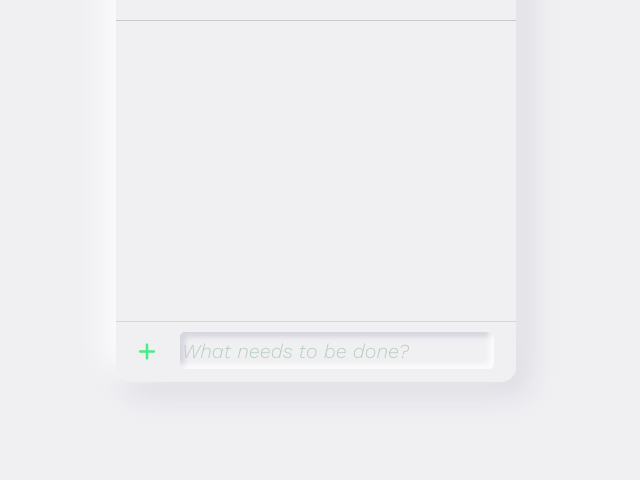
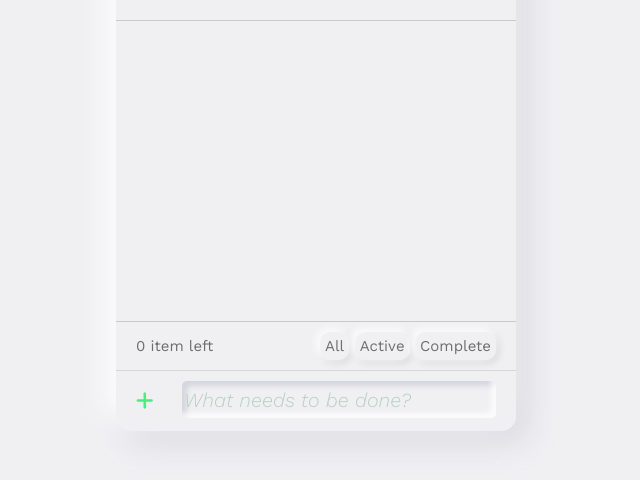
Before and after one commit to 2-double-G/TODO, a plain HTML site: page index.html in a window 1280 px wide. Shown: the part 170-650 px from the top of the page, without its empty margins (324-964 px from the left). Drawn offline with nearby package versions, Linux system fonts and the light colour scheme.

Commit message:
Add function showItemsLeft

```diff
--- a/index.html
+++ b/index.html
@@ -28,10 +28,16 @@
                 </li> -->
              </ul>
         </div>
-        <div class="item-left">
+        <div class="count">
+            <p><span id="item-left">0 item </span> left</p>
+            <div class="buttons">
+                <button>All</button>
+                <button>Active</button>
+                <button>Complete</button>
+            </div>
         </div>
         <div class="add-item">
-            <i class="fas fa-plus d"></i>
+            <i class="fas fa-plus"></i>
             <input class="input" type="text" placeholder="What needs to be done?">
         </div>
     </div>
--- a/src/css/style.css
+++ b/src/css/style.css
@@ -1,8 +1,8 @@
-body{
+body {
   padding: 0;
   margin: 0;
   background-color: #f0f0f3;
-    font-family: 'Work Sans', sans-serif;
+  font-family: "Work Sans", sans-serif;
 }
 /* ----------------------------------- */
 /* container */
@@ -40,19 +40,19 @@ body{
   background-color: #f0f0f3;
   height: 300px;
   max-height: 300px;
-    width:100%;
+  width: 100%;
   overflow: auto;
 }
-.body ul{
-    padding:0;
-    margin:0;
+.body ul {
+  padding: 0;
+  margin: 0;
 }
 .body::-webkit-scrollbar {
   display: none;
 }
 /* item */
 .item {
-    width:380px;
+  width: 380px;
   height: 45px;
   min-height: 45px;
   position: relative;
@@ -85,7 +85,7 @@ body{
   left: 15px;
 }
 .complete:hover {
-    color:#49ec85;
+  color: #49ec85;
 }
 /* delete icon */
 .delete {
@@ -96,29 +96,62 @@ body{
   color: #ff3869;
 }
 .text {
-    padding:0;
-    margin:0;
+  padding: 0;
+  margin: 0;
   font-size: 18px;
   max-width: 290px;
   left: 50px;
   color: #474747;
 }
-.fa-check-circle{
-    color:#49ec85;
+.fa-check-circle {
+  color: #49ec85;
 }
-.line-through{
+.line-through {
   text-decoration: line-through;
-    color : #ccc;
+  color: #ccc;
+}
+/* count items */
+.count {
+  border-top: 1px solid #c8c8ca;
+  display: flex;
+  justify-content: space-between;
+  align-items: center;
+  padding: 10px 20px;
+}
+.count p {
+  color: #6e6d6d;
+  font-size: 15px;
+  margin-block-start: 0;
+  margin-block-end: 0;
+}
+.buttons button {
+  outline: none;
+  border: none;
+  background-color: #f0f0f3;
+  font-family: "Work Sans", sans-serif;
+  font-size: 15px;
+  color: #6e6d6d;
+  border-radius: 10px;
+  padding: 5px;
+  box-shadow: -2px -2px 8px rgba(255, 255, 255, 1),
+    -2px -2px 12px rgba(255, 255, 255, 0.5),
+    inset 2px 2px 4px rgba(255, 255, 255, 0.1), 2px 2px 8px rgba(0, 0, 0, 0.15);
+}
+.buttons button:hover {
+  box-shadow: inset -2px -2px 8px rgba(255, 255, 255, 1),
+    inset -2px -2px 12px rgba(255, 255, 255, 0.5),
+    inset 2px 2px 4px rgba(255, 255, 255, 0.1),
+    inset 2px 2px 8px rgba(0, 0, 0, 0.15);
 }
 /* add new item */
 .add-item {
   background-color: #f0f0f3;
-    padding: 10px;
+  padding: 10px 20px;
   height: 40px;
   border-top: 1px solid #d8d5d5;
 
   display: flex;
-    justify-content: space-around;
+  justify-content: space-between;
   align-content: center;
 
   border-radius: 0 0 15px 15px;
@@ -127,13 +160,14 @@ body{
   font-size: 20px;
   color: #49ec85;
   align-self: center;
+  cursor: pointer;
 }
 .add-item input {
   background-color: transparent;
   border: none;
   border-radius: 5px;
 
-    font-family: 'Work Sans', sans-serif;
+  font-family: "Work Sans", sans-serif;
   font-size: 20px;
   font-weight: 300;
 
@@ -142,7 +176,6 @@ body{
 
   box-shadow: inset -5px -5px 5px 0 rgba(255, 255, 255, 0.7),
     inset 5px 5px 5px 0 rgba(174, 174, 192, 0.4);
-
 }
 .add-item input::-webkit-input-placeholder {
   color: #b9cfc1;
--- a/src/js/app.js
+++ b/src/js/app.js
@@ -71,6 +71,8 @@ function addItem() {
   id++;
   // Clear input
   INPUT.value = "";
+  // Counts the number of left items (for place of code where toDoList is updated)
+  showItemsLeft(toDoList);
 }
 
 //------------------------------------------------------------
@@ -81,9 +83,9 @@ LI.addEventListener("click", completeOrDelete);
 
 function completeOrDelete(event) {
   const ITEM = event.target;
+  // console.log(this);
   // Make item complete
   if (ITEM.classList.contains("complete")) {
-
     toDoList[ITEM.id].done = toDoList[ITEM.id].done ? false : true;
     // Swap fa-circle and fa-check-circle
     ITEM.classList.toggle(UNCHECK);
@@ -91,9 +93,27 @@ function completeOrDelete(event) {
     // Crosses out the completed element
     ITEM.parentNode.querySelector(".text").classList.toggle(DEL);
   } else if (ITEM.classList.contains("delete")) {
-
-    toDoList[ITEM.id].dlt = toDoList[ITEM.id].dlt ? true : false;
+    toDoList[ITEM.id].dlt = true;
     // Remove item from DOM
     ITEM.parentNode.parentNode.removeChild(ITEM.parentNode);
   }
+  // Counts the number of left items (for place of code where toDoList is updated)
+  showItemsLeft(toDoList);
 }
+
+//------------------------------------------------------------
+// Counts the number of left items
+
+function showItemsLeft(arr) {
+  let current = arr.filter(
+    (item) => (item.done === false) & (item.dlt === false)
+  ).length;
+
+  if (current <= 1) {
+    document.getElementById("item-left").innerHTML = `${current} item`;
+  } else {
+    document.getElementById("item-left").innerHTML = `${current} items`;
+  }
+}
+
+showItemsLeft(toDoList);
```
Lines whose indentation alone changed are shown as unchanged.
